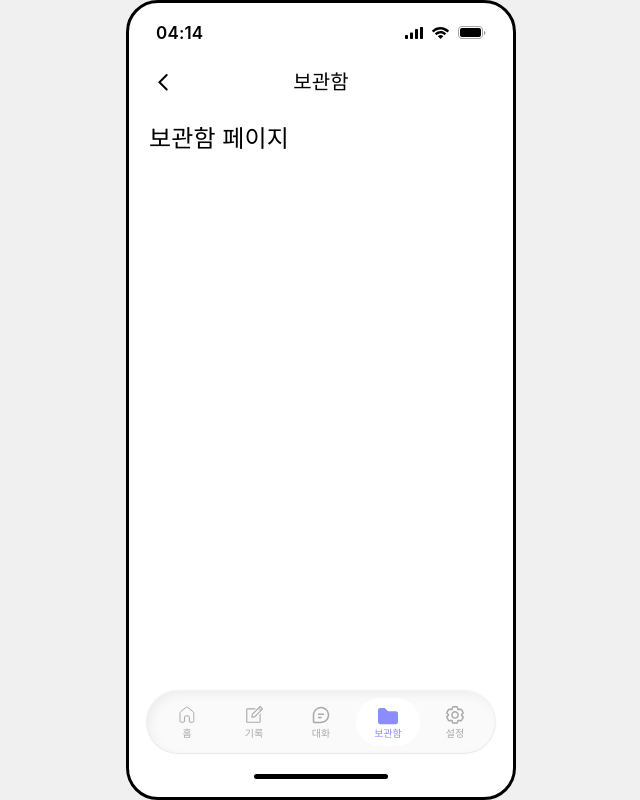
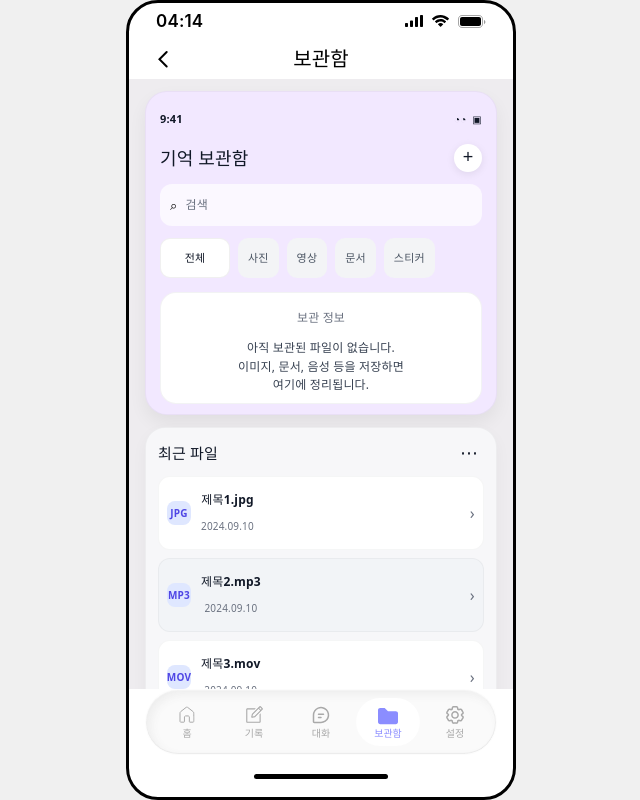
Before and after one commit to Ramjwi-Thunder/hello-again, a React (Vite) app: page / in a window 1280 px wide. Both pictures are taken after a click on the button "보관함". Shown: the whole page, without its empty margins (319-959 px from the left). Built offline with nearby package versions, Linux system fonts and the light colour scheme.

Commit message:
약간 테스트용임요

```diff
--- a/src/App.jsx
+++ b/src/App.jsx
@@ -1,6 +1,7 @@
 import React, { useState } from 'react';
 import AppShell from './components/common/AppShell';
 import HomePage from './pages/Home/HomePage';
+import ArchivePage from './pages/Archive/ArchivePage';
 
 const PlaceholderPage = ({ title }) => (
   <div style={{ padding: '24px 20px', textAlign: 'left' }}>
@@ -12,7 +13,7 @@ const pages = [
   { key: 'home', component: <HomePage />, title: '홈' },
   { key: 'history', component: <PlaceholderPage title="기록 페이지" />, title: '기록' },
   { key: 'chat', component: <PlaceholderPage title="대화 페이지" />, title: '대화' },
-  { key: 'archive', component: <PlaceholderPage title="보관함 페이지" />, title: '보관함' },
+  { key: 'archive', component: <ArchivePage />, title: '보관함' },
   { key: 'settings', component: <PlaceholderPage title="설정 페이지" />, title: '설정' },
 ];
 
--- /dev/null
+++ b/src/pages/Archive/ArchivePage.jsx
@@ -0,0 +1,218 @@
+function ArchivePage() {
+  const tags = ['전체', '사진', '영상', '문서', '스티커'];
+  const files = [
+    { name: '제목1.jpg', meta: '2024.09.10' },
+    { name: '제목2.mp3', meta: '2024.09.10' },
+    { name: '제목3.mov', meta: '2024.09.10' },
+    { name: '제목4.pdf', meta: '2024.09.10' },
+    { name: '제목5.txt', meta: '2024.09.10' },
+    { name: '제목6.png', meta: '2024.09.10' },
+  ];
+
+  return (
+    <main
+      style={{
+        width: '100%',
+        height: '100%',
+        padding: '12px 16px 18px',
+        boxSizing: 'border-box',
+        background: '#eeecef',
+        display: 'flex',
+        flexDirection: 'column',
+        gap: '12px',
+      }}
+    >
+      <div
+        style={{
+          background: '#f2e8ff',
+          borderRadius: '22px',
+          padding: '14px 14px 10px',
+          boxShadow: '0 8px 18px rgba(0, 0, 0, 0.06)',
+          border: '1px solid rgba(0,0,0,0.04)',
+        }}
+      >
+        <div
+          style={{
+            display: 'flex',
+            alignItems: 'center',
+            justifyContent: 'space-between',
+            fontWeight: 700,
+            fontSize: '11px',
+            color: '#111827',
+            marginBottom: '12px',
+          }}
+        >
+          <span>9:41</span>
+          <div style={{ display: 'flex', alignItems: 'center', gap: '6px' }}>
+            <span style={{ fontSize: '10px' }}>◔◔</span>
+            <span style={{ fontSize: '10px' }}>▣</span>
+          </div>
+        </div>
+
+        <div style={{ display: 'flex', alignItems: 'center', justifyContent: 'space-between', marginBottom: '12px' }}>
+          <h2 style={{ margin: 0, fontSize: '18px', fontWeight: 700, color: '#111827' }}>기억 보관함</h2>
+          <button
+            type="button"
+            style={{
+              width: '28px',
+              height: '28px',
+              border: 'none',
+              borderRadius: '50%',
+              background: '#ffffff',
+              boxShadow: '0 2px 8px rgba(0,0,0,0.08)',
+              fontSize: '18px',
+              color: '#111827',
+              cursor: 'pointer',
+            }}
+          >
+            +
+          </button>
+        </div>
+
+        <div
+          style={{
+            display: 'flex',
+            alignItems: 'center',
+            gap: '8px',
+            background: 'rgba(255,255,255,0.7)',
+            borderRadius: '12px',
+            padding: '8px 10px',
+            marginBottom: '12px',
+          }}
+        >
+          <span style={{ fontSize: '13px' }}>⌕</span>
+          <span style={{ fontSize: '12px', color: '#6b7280' }}>검색</span>
+        </div>
+
+        <div style={{ display: 'flex', gap: '8px', flexWrap: 'wrap', marginBottom: '14px' }}>
+          {tags.map((tag, index) => (
+            <span
+              key={tag}
+              style={{
+                display: 'inline-flex',
+                alignItems: 'center',
+                justifyContent: 'center',
+                minWidth: index === 0 ? '48px' : 'auto',
+                padding: '6px 10px',
+                borderRadius: '10px',
+                fontSize: '11px',
+                fontWeight: 600,
+                color: index === 0 ? '#111827' : '#4b5563',
+                background: index === 0 ? '#ffffff' : '#f3f4f6',
+                border: index === 0 ? '1px solid rgba(0,0,0,0.06)' : 'none',
+              }}
+            >
+              {tag}
+            </span>
+          ))}
+        </div>
+
+        <div
+          style={{
+            background: '#ffffff',
+            borderRadius: '16px',
+            padding: '12px 12px 8px',
+            border: '1px solid rgba(17,24,39,0.05)',
+          }}
+        >
+          <div style={{ fontSize: '12px', color: '#6b7280', marginBottom: '8px' }}>보관 정보</div>
+          <p style={{ margin: 0, fontSize: '12px', lineHeight: '1.55', color: '#374151' }}>
+            아직 보관된 파일이 없습니다.
+            <br />
+            이미지, 문서, 음성 등을 저장하면
+            <br />
+            여기에 정리됩니다.
+          </p>
+        </div>
+      </div>
+
+      <div
+        style={{
+          background: '#f7f7f9',
+          borderRadius: '20px',
+          padding: '12px 12px 8px',
+          border: '1px solid rgba(0,0,0,0.04)',
+          boxShadow: '0 6px 16px rgba(0,0,0,0.04)',
+        }}
+      >
+        <div style={{ display: 'flex', alignItems: 'center', justifyContent: 'space-between', marginBottom: '10px' }}>
+          <h3 style={{ margin: 0, fontSize: '15px', fontWeight: 700, color: '#111827' }}>최근 파일</h3>
+          <button type="button" style={{ background: 'transparent', border: 'none', fontSize: '18px', color: '#111827', cursor: 'pointer' }}>
+            ⋯
+          </button>
+        </div>
+
+        <div style={{ display: 'flex', flexDirection: 'column', gap: '8px' }}>
+          {files.map((file, index) => (
+            <div
+              key={`${file.name}-${index}`}
+              style={{
+                display: 'flex',
+                alignItems: 'center',
+                justifyContent: 'space-between',
+                padding: '10px 8px',
+                borderRadius: '12px',
+                background: index % 2 === 0 ? '#ffffff' : '#f2f4f7',
+                border: '1px solid rgba(17,24,39,0.04)',
+              }}
+            >
+              <div style={{ display: 'flex', alignItems: 'center', gap: '10px' }}>
+                <div
+                  style={{
+                    width: '24px',
+                    height: '24px',
+                    borderRadius: '8px',
+                    background: '#dfe7ff',
+                    display: 'flex',
+                    alignItems: 'center',
+                    justifyContent: 'center',
+                    fontSize: '10px',
+                    color: '#4f46e5',
+                    fontWeight: 700,
+                  }}
+                >
+                  {file.name.split('.').pop().toUpperCase()}
+                </div>
+                <div>
+                  <div style={{ fontSize: '12px', fontWeight: 600, color: '#111827' }}>{file.name}</div>
+                  <div style={{ fontSize: '10px', color: '#6b7280' }}>{file.meta}</div>
+                </div>
+              </div>
+              <span style={{ fontSize: '16px', color: '#6b7280' }}>›</span>
+            </div>
+          ))}
+        </div>
+      </div>
+
+      <div style={{ flex: 1 }} />
+
+      <div
+        style={{
+          display: 'flex',
+          justifyContent: 'center',
+          alignItems: 'center',
+          gap: '14px',
+          paddingTop: '8px',
+        }}
+      >
+        <button
+          type="button"
+          style={{
+            width: '42px',
+            height: '42px',
+            borderRadius: '12px',
+            border: 'none',
+            background: '#ffffff',
+            boxShadow: '0 4px 10px rgba(0,0,0,0.08)',
+            fontSize: '18px',
+            color: '#111827',
+          }}
+        >
+          ⊕
+        </button>
+      </div>
+    </main>
+  );
+}
+
+export default ArchivePage;
```
Also changed, not shown: 2 other files (tests, documents, lock files or other folders).
